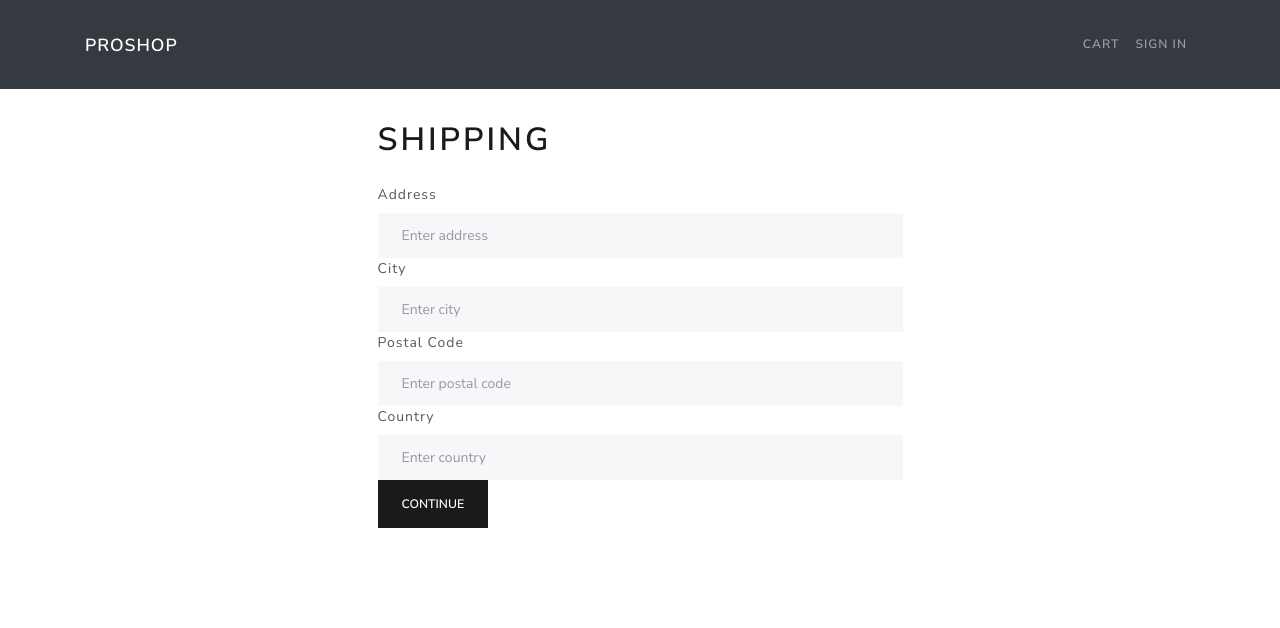
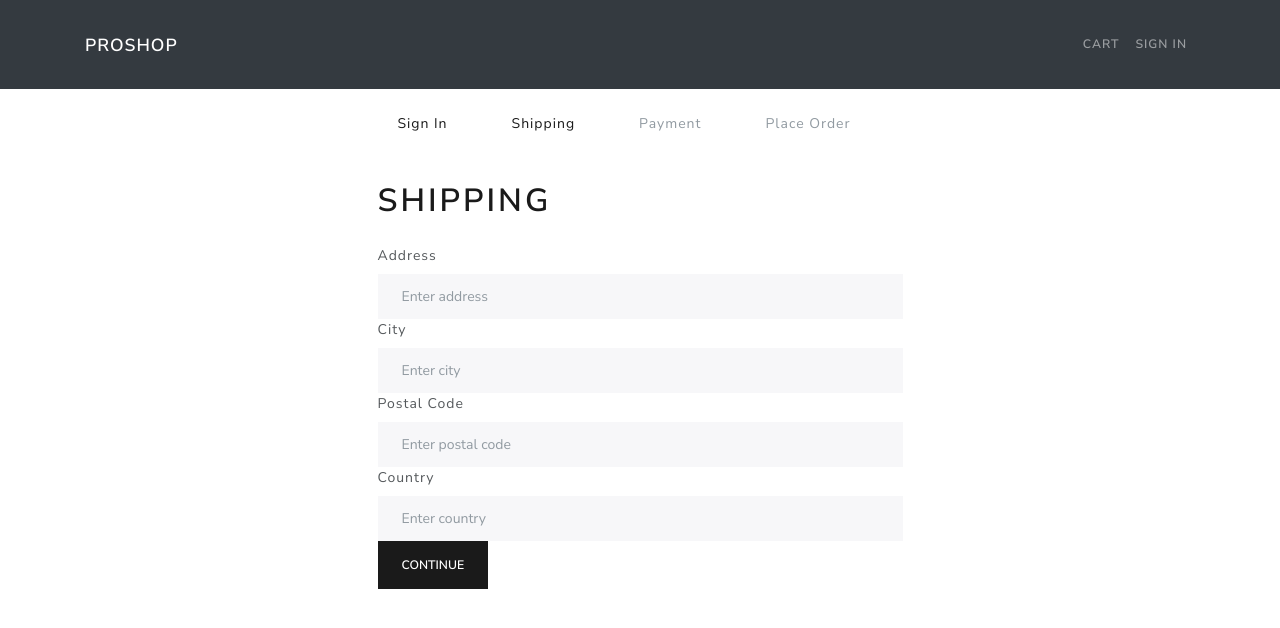
Before and after one commit to Ismail-Lh/proshop-mern, a React (Create React App) app in the folder frontend/: page /shipping in a window 1280 px wide. Shown: the top 628 px of the page. Built offline with nearby package versions, Linux system fonts and the light colour scheme; the HTML template or start-up script is replaced by a standard one.

Commit message:
Create the CheckoutSteps component

```diff
--- /dev/null
+++ b/frontend/src/components/CheckoutSteps.jsx
@@ -0,0 +1,51 @@
+import React from 'react';
+import { Nav } from 'react-bootstrap';
+import { LinkContainer } from 'react-router-bootstrap';
+
+const CheckoutSteps = ({ step1, step2, step3, step4 }) => {
+  return (
+    <Nav className='justify-content-center mb-4'>
+      <Nav.Item>
+        {step1 ? (
+          <LinkContainer to='/login'>
+            <Nav.Link>Sign In</Nav.Link>
+          </LinkContainer>
+        ) : (
+          <Nav.Link disabled>Sign In</Nav.Link>
+        )}
+      </Nav.Item>
+
+      <Nav.Item>
+        {step2 ? (
+          <LinkContainer to='/shipping'>
+            <Nav.Link>Shipping</Nav.Link>
+          </LinkContainer>
+        ) : (
+          <Nav.Link disabled>Shipping</Nav.Link>
+        )}
+      </Nav.Item>
+
+      <Nav.Item>
+        {step3 ? (
+          <LinkContainer to='/payment'>
+            <Nav.Link>Payment</Nav.Link>
+          </LinkContainer>
+        ) : (
+          <Nav.Link disabled>Payment</Nav.Link>
+        )}
+      </Nav.Item>
+
+      <Nav.Item>
+        {step4 ? (
+          <LinkContainer to='/placeorder'>
+            <Nav.Link>Place Order</Nav.Link>
+          </LinkContainer>
+        ) : (
+          <Nav.Link disabled>Place Order</Nav.Link>
+        )}
+      </Nav.Item>
+    </Nav>
+  );
+};
+
+export default CheckoutSteps;
--- a/frontend/src/screens/ShippingScreen.jsx
+++ b/frontend/src/screens/ShippingScreen.jsx
@@ -5,6 +5,7 @@
 
 import { saveShippingAddress } from '../actions/cartActions';
 import FormContainer from '../components/FormContainer';
+import CheckoutSteps from '../components/CheckoutSteps';
 
 const ShippingScreen = () => {
   const navigate = useNavigate();
@@ -24,7 +25,7 @@
 
   return (
     <FormContainer>
-      {/* <CheckoutSteps step1 step2 /> */}
+      <CheckoutSteps step1 step2 />
       <h1>Shipping</h1>
       <Form onSubmit={submitHandler}>
         <Form.Group controlId='address'>
```
